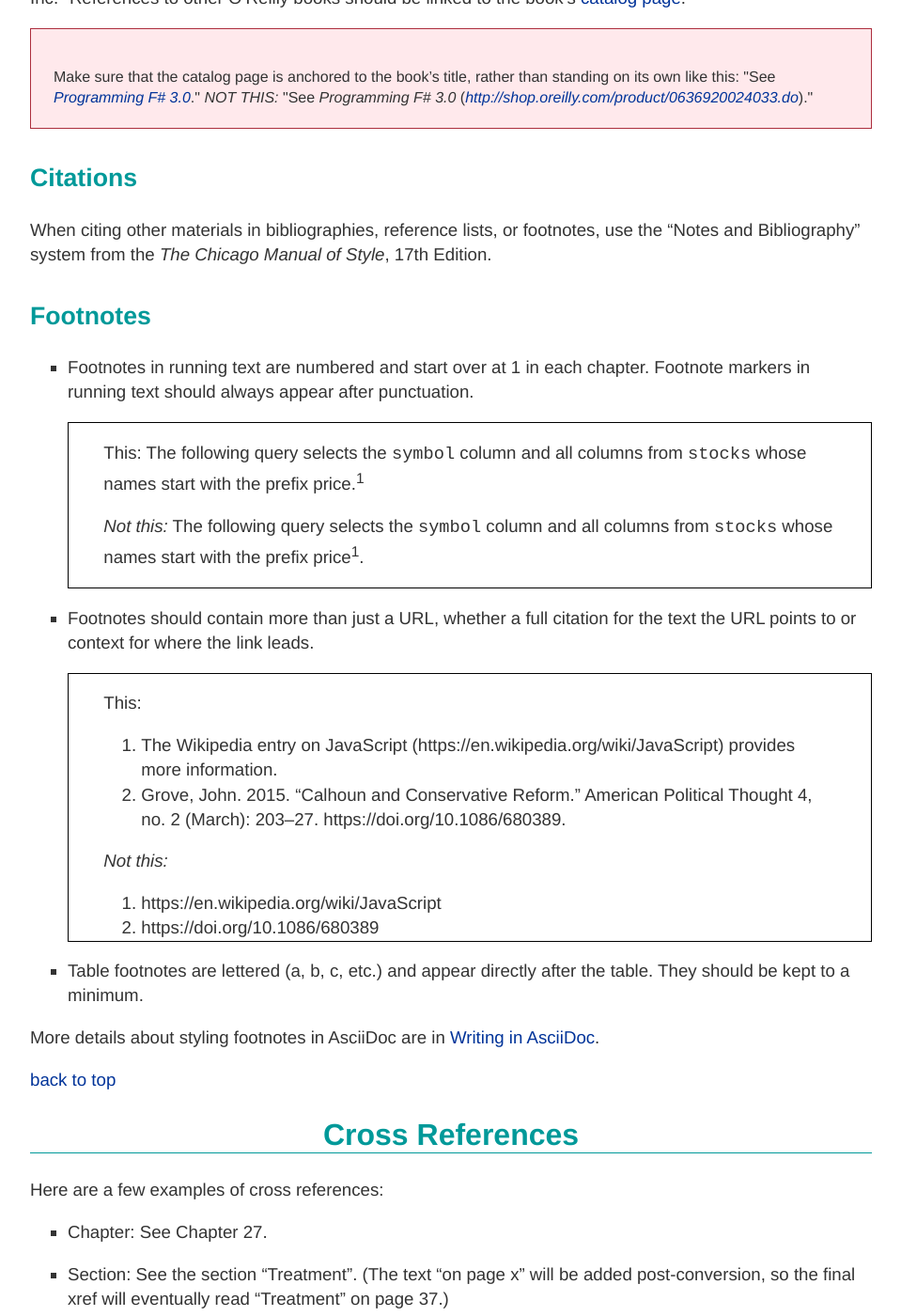
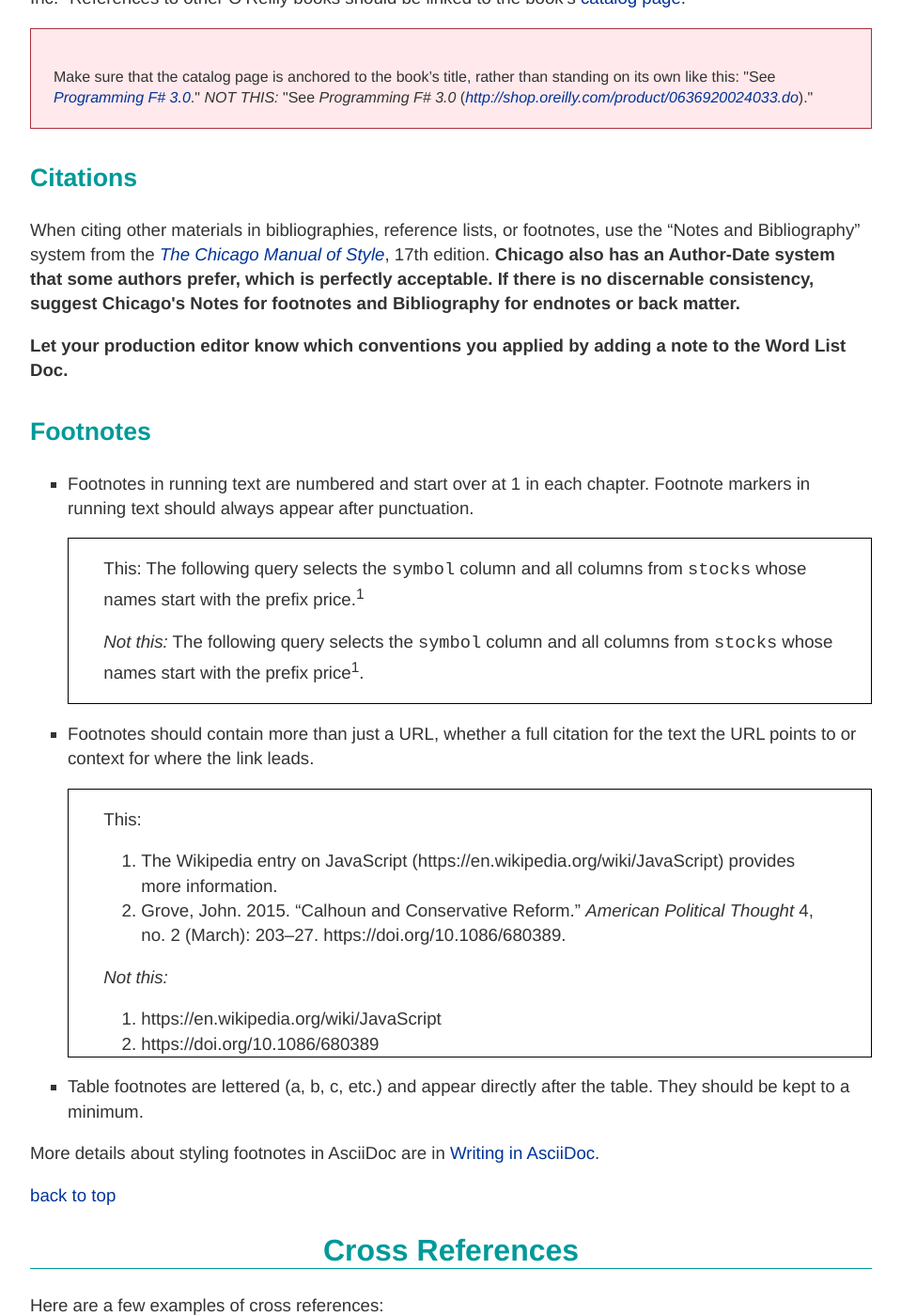
Before and after one commit to oreillymedia/production-resources, a Jekyll site: the page built from styleguide/index.md, in a window 1280 px wide and 1400 px high, scrolled down 3530 px. Shown: the whole window at 94% size, without its empty margins (160-1119 px from the left). Built offline with Jekyll 4.4.1, drawn with Linux system fonts in a browser that asks for light colours.

Commit message:
Adds caveats to citations

```diff
--- a/styleguide/index.md
+++ b/styleguide/index.md
@@ -150,9 +150,9 @@ title: O'Reilly Style Guide
 </div>
 
 <h3>Citations</h3>
-<p>When citing other materials in bibliographies, reference lists, or footnotes, use the “Notes and Bibliography” system from the <em>The Chicago Manual of Style</em>, 17th Edition.</p>
-
-
+<p>When citing other materials in bibliographies, reference lists, or footnotes, use the “Notes and Bibliography” system from the <a href="https://www.chicagomanualofstyle.org/tools_citationguide.html"><em>The Chicago Manual of Style</em></a>, 17th edition. <strong>Chicago also has an Author-Date system that some authors prefer, which is perfectly acceptable. If there is no discernable consistency, suggest Chicago's Notes for footnotes and Bibliography for endnotes or back matter.</strong></p>
+
+<p><strong>Let your production editor know which conventions you applied by adding a note to the Word List Doc.</strong></p>
 
 <section data-type="sect3" id="footnotes">
 <h3>Footnotes</h3>
@@ -174,7 +174,7 @@ title: O'Reilly Style Guide
  <p>This:</p>
  <ol>
   <li>The Wikipedia entry on JavaScript (https://en.wikipedia.org/wiki/JavaScript) provides more information.</li>
- <li>Grove, John. 2015. “Calhoun and Conservative Reform.” American Political Thought 4, no. 2 (March): 203–27. https://doi.org/10.1086/680389.</li>
+  <li>Grove, John. 2015. “Calhoun and Conservative Reform.” <em>American Political Thought</em> 4, no. 2 (March): 203–27. https://doi.org/10.1086/680389.</li>
  </ol>
 
 <p><em>Not this:</em></p>
```
